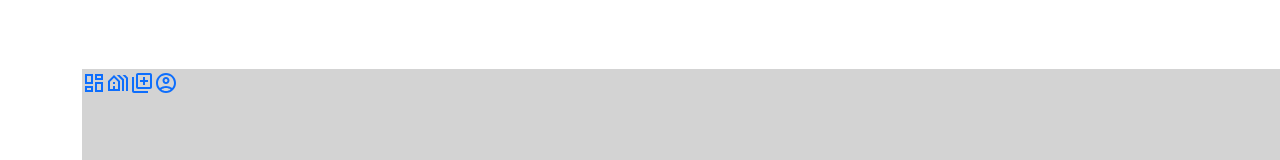
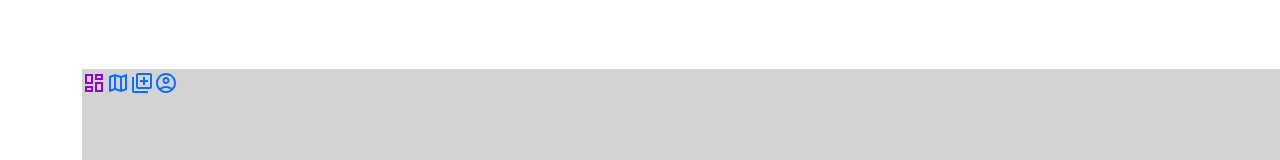
Before and after one commit to R3moulade/webapp-project, a React (Create React App) app: page /dashboard in a window 1280 px wide. Shown: the part 631-791 px from the top of the page. Built offline with nearby package versions, Linux system fonts and the light colour scheme.

Commit message:
icon highlight

```diff
--- a/src/App.css
+++ b/src/App.css
@@ -25,7 +25,7 @@
 }
 
 .App-link {
-  color: #61dafb;
+  color: rgba(119, 116, 116, 1);
 }
 
 @keyframes App-logo-spin {
@@ -36,3 +36,4 @@
     transform: rotate(360deg);
   }
 }
+.active { color:rgba(148, 5, 198, 1) }
--- a/src/App.js
+++ b/src/App.js
@@ -1,10 +1,10 @@
 import Articles from "./components/Articles";
 import AddArticle from "./components/AddArticle";
-import Navbar from "./components/Navbar";
 import { Navigate, Route, Routes } from "react-router-dom";
 import Register from "./components/auth/Register";
 import Login from "./components/auth/Login";
 import Article from "./components/Article";
+import Navbar from "./components/Navbar";
 import Dashboard from "./pages/Dashboard";
 import ShopsPage from "./pages/ShopsPage";
 import AddPostPage from "./pages/AddPostPage";
--- a/src/Tab.css
+++ b/src/Tab.css
@@ -24,7 +24,7 @@
 
   /* Create an active/current tablink class */
   .tab button.active {
-    color:blue;
+    color:rgba(119, 116, 116, 1);
   }
 
   /* Style the tab content */
--- a/src/pages/Nav.js
+++ b/src/pages/Nav.js
@@ -1,15 +1,15 @@
 import { NavLink } from "react-router-dom";
 import DashboardOutlinedIcon from '@mui/icons-material/DashboardOutlined';
-import HolidayVillageOutlinedIcon from '@mui/icons-material/HolidayVillageOutlined';
 import LibraryAddOutlinedIcon from '@mui/icons-material/LibraryAddOutlined';
 import AccountCircleOutlinedIcon from '@mui/icons-material/AccountCircleOutlined';
+import MapOutlinedIcon from '@mui/icons-material/MapOutlined';
 
 export default function Nav() {
   return (
     <nav style={{position: "fixed", bottom: "0", backgroundColor: "lightgray", color: "white", width: "100%", height: "100px"}}>
 
       <NavLink to="/dashboard"><DashboardOutlinedIcon/></NavLink>
-      <NavLink to="/shops"><HolidayVillageOutlinedIcon/></NavLink>
+      <NavLink to="/shops"><MapOutlinedIcon/></NavLink>
       <NavLink to="/addpost"><LibraryAddOutlinedIcon/></NavLink>
       <NavLink to="/profile"><AccountCircleOutlinedIcon/></NavLink>
 
```
